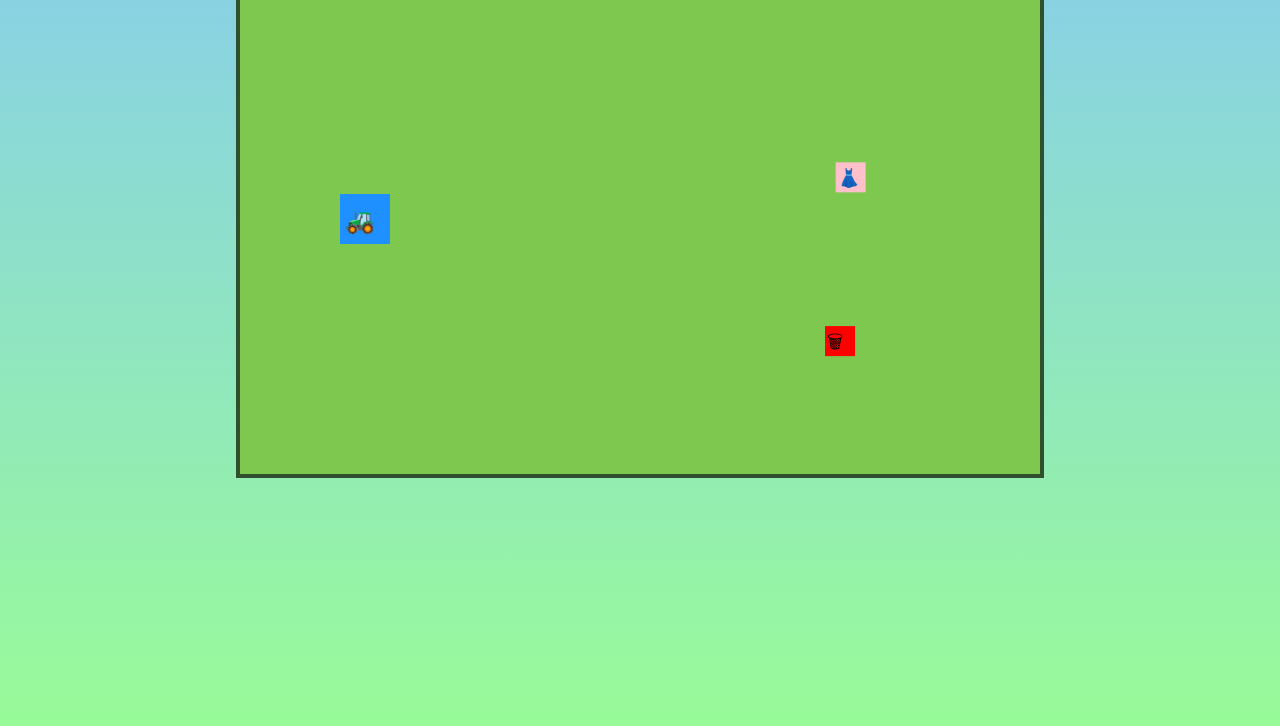
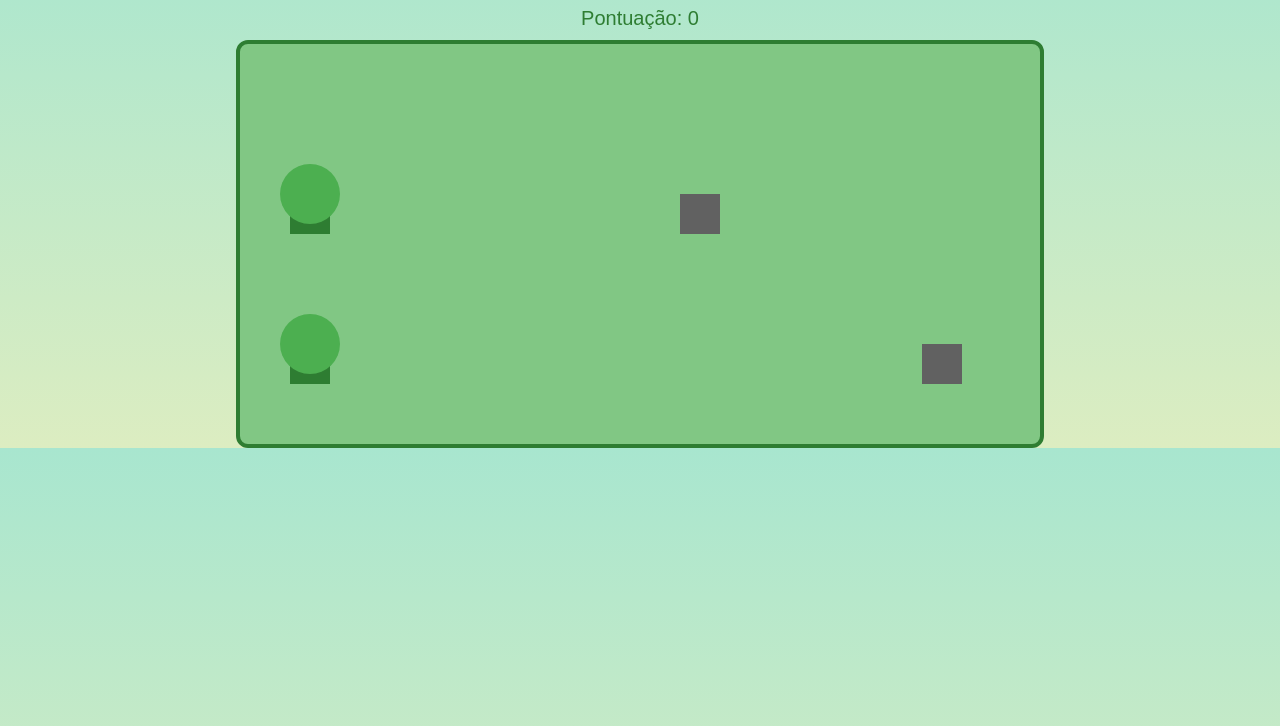
Before and after one commit to eduardoalipio-ops/EDUARDOAGRINHO2026, a plain HTML site: page index.html in a window 1280 px wide. Shown: the part 74-800 px from the top of the page. Drawn offline with Linux system fonts and the light colour scheme.

Commit message:
Update index.html

```diff
--- a/index.html
+++ b/index.html
@@ -1,144 +1,152 @@
-<!DOCTYPE>
-<html>
 <!DOCTYPE html>
 <html lang="pt-BR">
 <head>
 <meta charset="UTF-8">
 <meta name="viewport" content="width=device-width, initial-scale=1.0">
-<title>Agrinho 2026 + Moda Sustentável</title>
+<title>Defensor da Natureza</title>
 <style>
   body {
     margin: 0;
     font-family: Arial, sans-serif;
-    background: linear-gradient(#87ceeb, #98fb98);
+    background: linear-gradient(to bottom, #a8e6cf, #dcedc1);
     overflow: hidden;
   }
-  #info {
+
+  h1 {
     text-align: center;
-    background: #2f4f2f;
-    color: #fff;
-    padding: 10px;
+    color: #2E7D32;
+  }
+
+  #gameCanvas {
+    display: block;
+    margin: 0 auto;
+    background: #81c784;
+    border: 4px solid #2E7D32;
+    border-radius: 12px;
+  }
+
+  #score {
+    text-align: center;
     font-size: 20px;
-  }
-  canvas {
-    display: block;
-    margin: auto;
-    background: #7ec850;
-    border: 4px solid #2f4f2f;
+    color: #2E7D32;
+    margin: 10px 0;
   }
 </style>
 </head>
 <body>
 
-<div id="info">
-  🌱 Agrinho 2026 + Moda Sustentável 👗 |
-  Pontos: <span id="score">0</span>
-</div>
-
-<canvas id="gameCanvas" width="800" height="500"></canvas>
+<h1>Defensor da Natureza 🌱</h1>
+<div id="score">Pontuação: 0</div>
+<canvas id="gameCanvas" width="800" height="400"></canvas>
 
 <script>
-const canvas = document.getElementById("gameCanvas");
-const ctx = canvas.getContext("2d");
+  const canvas = document.getElementById('gameCanvas');
+  const ctx = canvas.getContext('2d');
 
+  const árvores = [{x: 50, y: 150}, {x: 50, y: 300}];
+  const sementes = [];
+  const poluicao = [];
   let score = 0;
+  let gameOver = false;
 
-// Jogador: trator fashionista
-const player = { x: 100, y: 220, width: 50, height: 50, color: "#1e90ff", speed: 5 };
+  // Criar poluição
+  function spawnPoluicao() {
+    const y = Math.random() > 0.5 ? 150 : 300;
+    poluicao.push({x: canvas.width, y: y, width: 40, height: 40, speed: 2});
+  }
 
-// Itens que caem
-const items = [];
-const itemTypes = [
-  { type: "lixo", icon: "🗑", color: "red", points: -5 },
-  { type: "reciclavel", icon: "♻", color: "yellow", points: 10 },
-  { type: "árvore", icon: "🌳", color: "green", points: 15 },
-  { type: "moda_sustentavel", icon: "👗", color: "pink", points: 20 },
-  { type: "moda_poluente", icon: "👕", color: "gray", points: -10 }
-];
-
-// Cria itens aleatórios
-function createItem() {
-  const randomType = itemTypes[Math.floor(Math.random() * itemTypes.length)];
-  items.push({
-    x: Math.random() * (canvas.width - 30),
-    y: -30,
-    width: 30,
-    height: 30,
-    color: randomType.color,
-    points: randomType.points,
-    type: randomType.type,
-    icon: randomType.icon,
-    speed: 2 + Math.random() * 3
+  // Desenhar árvores
+  function drawArvores() {
+    ctx.fillStyle = "#2E7D32";
+    árvores.forEach(arv => {
+      ctx.fillRect(arv.x, arv.y, 40, 40);
+      ctx.fillStyle = "#4CAF50";
+      ctx.beginPath();
+      ctx.arc(arv.x + 20, arv.y, 30, 0, Math.PI * 2);
+      ctx.fill();
+      ctx.fillStyle = "#2E7D32";
     });
   }
 
-// Desenha o jogador
-function drawPlayer() {
-  ctx.fillStyle = player.color;
-  ctx.fillRect(player.x, player.y, player.width, player.height);
-  ctx.fillStyle = "white";
-  ctx.font = "24px Arial";
-  ctx.fillText("🚜", player.x + 5, player.y + 35);
+  // Desenhar sementes
+  function drawSementes() {
+    ctx.fillStyle = "#FFEB3B";
+    sementes.forEach((s, i) => {
+      ctx.beginPath();
+      ctx.arc(s.x, s.y, 8, 0, Math.PI * 2);
+      ctx.fill();
+      s.x += s.speed;
+
+      // Colisão com poluição
+      poluicao.forEach((p, j) => {
+        if (s.x > p.x && s.x < p.x + p.width && s.y > p.y && s.y < p.y + p.height) {
+          poluicao.splice(j, 1);
+          sementes.splice(i, 1);
+          score += 10;
         }
+      });
 
-// Desenha os itens
-function drawItems() {
-  items.forEach(item => {
-    ctx.fillStyle = item.color;
-    ctx.fillRect(item.x, item.y, item.width, item.height);
-    ctx.fillStyle = "black";
-    ctx.font = "18px Arial";
-    ctx.fillText(item.icon, item.x + 2, item.y + 22);
+      // Remover sementes fora do canvas
+      if (s.x > canvas.width) sementes.splice(i, 1);
     });
   }
 
-// Atualiza itens e pontuação
-function updateItems() {
-  for(let i = items.length -1; i >= 0; i--) {
-    items[i].y += items[i].speed;
+  // Desenhar poluição
+  function drawPoluicao() {
+    ctx.fillStyle = "#616161";
+    poluicao.forEach((p, i) => {
+      ctx.fillRect(p.x, p.y, p.width, p.height);
+      p.x -= p.speed;
 
-    if(player.x < items[i].x + items[i].width &&
-       player.x + player.width > items[i].x &&
-       player.y < items[i].y + items[i].height &&
-       player.y + player.height > items[i].y
-    ) {
-      score += items[i].points;
-      if(score < 0) score = 0;
-      document.getElementById("score").textContent = score;
-      items.splice(i,1);
-    } else if(items[i].y > canvas.height) {
-      items.splice(i,1);
-    }
-  }
+      // Chegou no final => game over
+      if (p.x < 0) gameOver = true;
+    });
   }
 
-// Loop do jogo
-function gameLoop() {
-  ctx.clearRect(0,0,canvas.width,canvas.height);
-  drawPlayer();
-  drawItems();
-  updateItems();
-  requestAnimationFrame(gameLoop);
+  // Atualizar canvas
+  function update() {
+    if (gameOver) {
+      ctx.fillStyle = "rgba(0,0,0,0.5)";
+      ctx.fillRect(0, 0, canvas.width, canvas.height);
+      ctx.fillStyle = "white";
+      ctx.font = "40px Arial";
+      ctx.fillText("Game Over 🌱", canvas.width/2 - 120, canvas.height/2);
+      ctx.font = "25px Arial";
+      ctx.fillText(`Pontuação Final: ${score}`, canvas.width/2 - 90, canvas.height/2 + 40);
+      return;
     }
 
-// Controles
-const keys = {};
-document.addEventListener("keydown", e => keys[e.key] = true);
-document.addEventListener("keyup", e => keys[e.key] = false);
+    ctx.clearRect(0, 0, canvas.width, canvas.height);
+    drawArvores();
+    drawSementes();
+    drawPoluicao();
 
-function movePlayer() {
-  if(keys["ArrowUp"] && player.y>0) player.y -= player.speed;
-  if(keys["ArrowDown"] && player.y < canvas.height - player.height) player.y += player.speed;
-  if(keys["ArrowLeft"] && player.x>0) player.x -= player.speed;
-  if(keys["ArrowRight"] && player.x < canvas.width - player.width) player.x += player.speed;
+    document.getElementById('score').innerText = `Pontuação: ${score}`;
+
+    requestAnimationFrame(update);
   }
 
-// Inicializa o jogo
-setInterval(createItem, 1000);
-setInterval(movePlayer,16);
-gameLoop();
+  // Atirar sementes
+  canvas.addEventListener('click', function(event){
+    const rect = canvas.getBoundingClientRect();
+    const mouseY = event.clientY - rect.top;
+
+    // Escolhe árvore mais próxima verticalmente
+    let arvoreEscolhida = árvores[0];
+    if (Math.abs(mouseY - árvores[1].y) < Math.abs(mouseY - árvores[0].y)) {
+      arvoreEscolhida = árvores[1];
+    }
+
+    sementes.push({x: arvoreEscolhida.x + 40, y: arvoreEscolhida.y + 20, speed: 5});
+  });
+
+  // Gerar poluição a cada 2 segundos
+  setInterval(() => {
+    if (!gameOver) spawnPoluicao();
+  }, 2000);
+
+  update();
 </script>
 
 </body>
 </html>
-</html>
```
Lines whose indentation alone changed are shown as unchanged.
